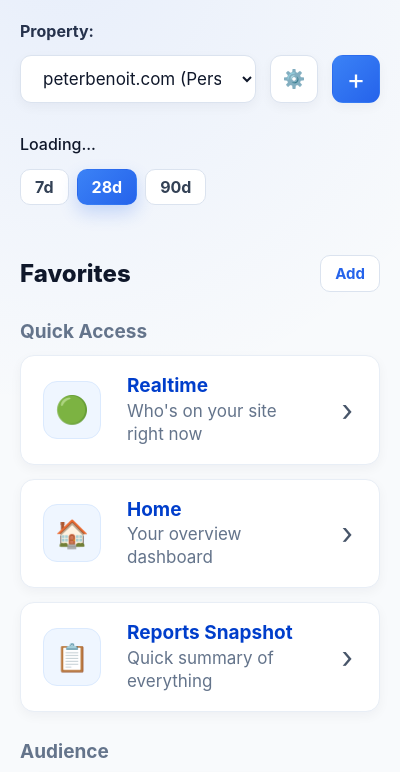
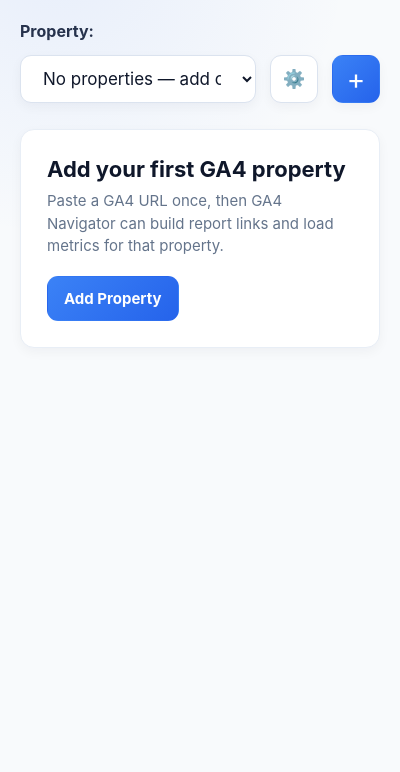
Before and after one commit to peterbenoit/ga4-navigator, a browser extension: page popup.html in a window 400 px wide. Shown: the part 53-825 px from the top of the page. Drawn offline with Linux system fonts and the light colour scheme.

Commit message:
Add storage migration and onboarding state

```diff
--- a/popup.css
+++ b/popup.css
@@ -189,6 +189,35 @@ textarea {
   grid-template-columns: repeat(5, minmax(0, 1fr));
   gap: 16px;
   margin-bottom: 32px;
+}
+
+.empty-state {
+  display: none;
+  max-width: 520px;
+  background: var(--panel);
+  border: 1px solid var(--line-soft);
+  border-radius: var(--radius);
+  box-shadow: var(--shadow-sm);
+  margin: 18px 0 30px;
+  padding: 26px;
+}
+
+.empty-state h2 {
+  margin-bottom: 8px;
+}
+
+.empty-state p {
+  color: var(--muted);
+  font-size: 15px;
+  line-height: 1.5;
+  margin-bottom: 18px;
+}
+
+.empty-state .btn-primary {
+  display: inline-flex;
+  align-items: center;
+  justify-content: center;
+  width: auto;
 }
 
 .metric-card {
--- a/popup.html
+++ b/popup.html
@@ -23,6 +23,11 @@
     </div>
 
     <div id="dashboard-grid" class="dashboard-grid"></div>
+    <div id="empty-state" class="empty-state">
+      <h2>Add your first GA4 property</h2>
+      <p>Paste a GA4 URL once, then GA4 Navigator can build report links and load metrics for that property.</p>
+      <button class="btn-primary" id="btn-empty-add">Add Property</button>
+    </div>
 
     <div id="shortcut-list"></div>
     <div id="recent-list"></div>
--- a/popup.js
+++ b/popup.js
@@ -30,16 +30,89 @@ let metricsRequestSequence = 0;
 
 // --- Storage ---
 
-function getProperties()    { return JSON.parse(localStorage.getItem("ga4_properties") || "[]"); }
-function saveProperties(p)  { localStorage.setItem("ga4_properties", JSON.stringify(p)); }
-function getSelectedIndex() { return parseInt(localStorage.getItem("ga4_selected") || "0"); }
-function saveSelectedIndex(i) { localStorage.setItem("ga4_selected", String(i)); }
-function getDateRange()     { return localStorage.getItem("ga4_date_range") || "last28days"; }
-function saveDateRange(r)   { localStorage.setItem("ga4_date_range", r); }
-function getShortcuts()     { return JSON.parse(localStorage.getItem("ga4_shortcuts") || "[]"); }
-function saveShortcuts(s)   { localStorage.setItem("ga4_shortcuts", JSON.stringify(s)); }
-function getRecentReports() { return JSON.parse(localStorage.getItem("ga4_recent_reports") || "[]"); }
-function saveRecentReports(r) { localStorage.setItem("ga4_recent_reports", JSON.stringify(r)); }
+const STORAGE_DEFAULTS = {
+  ga4_properties: [],
+  ga4_selected: 0,
+  ga4_date_range: "last28days",
+  ga4_shortcuts: [],
+  ga4_recent_reports: [],
+  ga4_storage_migrated: false
+};
+
+const STORAGE_KEYS = Object.keys(STORAGE_DEFAULTS);
+let storageState = { ...STORAGE_DEFAULTS };
+
+function hasChromeStorage() {
+  return typeof chrome !== "undefined" && chrome.storage?.local;
+}
+
+function parseLegacyJson(key, fallback) {
+  try {
+    return JSON.parse(localStorage.getItem(key) || JSON.stringify(fallback));
+  } catch {
+    return fallback;
+  }
+}
+
+function getLegacyStorageState() {
+  return {
+    ga4_properties: parseLegacyJson("ga4_properties", []),
+    ga4_selected: parseInt(localStorage.getItem("ga4_selected") || "0"),
+    ga4_date_range: localStorage.getItem("ga4_date_range") || "last28days",
+    ga4_shortcuts: parseLegacyJson("ga4_shortcuts", []),
+    ga4_recent_reports: parseLegacyJson("ga4_recent_reports", [])
+  };
+}
+
+function getChromeStorage(keys) {
+  return new Promise(resolve => {
+    chrome.storage.local.get(keys, result => resolve(result || {}));
+  });
+}
+
+function setChromeStorage(values) {
+  return new Promise(resolve => {
+    chrome.storage.local.set(values, resolve);
+  });
+}
+
+async function initStorage() {
+  if (!hasChromeStorage()) {
+    storageState = { ...STORAGE_DEFAULTS, ...getLegacyStorageState(), ga4_storage_migrated: true };
+    return;
+  }
+
+  const stored = await getChromeStorage(STORAGE_KEYS);
+  if (!stored.ga4_storage_migrated) {
+    const legacy = getLegacyStorageState();
+    storageState = { ...STORAGE_DEFAULTS, ...legacy, ...stored, ga4_storage_migrated: true };
+    await setChromeStorage(storageState);
+    return;
+  }
+
+  storageState = { ...STORAGE_DEFAULTS, ...stored };
+}
+
+async function saveStorageValue(key, value) {
+  storageState[key] = value;
+  if (hasChromeStorage()) {
+    await setChromeStorage({ [key]: value });
+    return;
+  }
+
+  localStorage.setItem(key, typeof value === "string" ? value : JSON.stringify(value));
+}
+
+function getProperties()    { return storageState.ga4_properties; }
+function saveProperties(p)  { return saveStorageValue("ga4_properties", p); }
+function getSelectedIndex() { return Number.parseInt(storageState.ga4_selected || "0"); }
+function saveSelectedIndex(i) { return saveStorageValue("ga4_selected", i); }
+function getDateRange()     { return storageState.ga4_date_range || "last28days"; }
+function saveDateRange(r)   { return saveStorageValue("ga4_date_range", r); }
+function getShortcuts()     { return storageState.ga4_shortcuts; }
+function saveShortcuts(s)   { return saveStorageValue("ga4_shortcuts", s); }
+function getRecentReports() { return storageState.ga4_recent_reports; }
+function saveRecentReports(r) { return saveStorageValue("ga4_recent_reports", r); }
 
 function buildHref(propertyId, path, dateRange) {
   return GA4ShortcutUtils.buildGa4Href(propertyId, path, dateRange);
@@ -437,6 +510,15 @@ function showView(name) {
   });
 }
 
+function setMainEmptyState(isEmpty) {
+  document.querySelector(".controls-row").style.display = isEmpty ? "none" : "flex";
+  document.getElementById("dashboard-grid").style.display = isEmpty ? "none" : "grid";
+  document.getElementById("shortcut-list").style.display = isEmpty ? "none" : "block";
+  document.getElementById("recent-list").style.display = isEmpty ? "none" : "block";
+  document.getElementById("report-list").style.display = isEmpty ? "none" : "block";
+  document.getElementById("empty-state").style.display = isEmpty ? "block" : "none";
+}
+
 function showMain() {
   showView("main-view");
   const properties = getProperties();
@@ -448,12 +530,12 @@ function showMain() {
 
   if (properties.length === 0) {
     select.appendChild(Object.assign(document.createElement("option"), { textContent: "No properties — add one" }));
+    setMainEmptyState(true);
     updateLinks("");
-    renderShortcuts();
-    renderRecentReports();
     document.getElementById("metrics-bar").textContent = "";
     clearDashboard();
   } else {
+    setMainEmptyState(false);
     properties.forEach((p, i) => {
       const opt = document.createElement("option");
       opt.value = i;
@@ -763,7 +845,7 @@ function exportProperties() {
   });
 }
 
-function importProperties() {
+async function importProperties() {
   const input = document.getElementById("import-input");
   const error = document.getElementById("import-error");
   error.textContent = "";
@@ -799,9 +881,9 @@ function importProperties() {
     return;
   }
 
-  saveProperties(properties);
-  saveShortcuts(shortcuts);
-  saveSelectedIndex(0);
+  await saveProperties(properties);
+  await saveShortcuts(shortcuts);
+  await saveSelectedIndex(0);
   input.value = "";
   document.getElementById("import-row").style.display = "none";
   renderManageList();
@@ -810,21 +892,18 @@ function importProperties() {
 
 // --- Init ---
 
-document.addEventListener("DOMContentLoaded", () => {
-  if (getProperties().length === 0) {
-    saveProperties([{ label: "peterbenoit.com (Personal)", id: "a356198589p490540007" }]);
-    saveSelectedIndex(0);
-  }
-
+document.addEventListener("DOMContentLoaded", async () => {
+  await initStorage();
   renderReports();
   showMain();
 
   document.getElementById("btn-add").onclick      = showAdd;
+  document.getElementById("btn-empty-add").onclick = showAdd;
   document.getElementById("btn-manage").onclick   = showManage;
   document.getElementById("btn-cancel").onclick   = showMain;
   document.getElementById("btn-manage-done").onclick = showMain;
 
-  document.getElementById("btn-save").onclick = () => {
+  document.getElementById("btn-save").onclick = async () => {
     const name  = document.getElementById("prop-name").value.trim();
     const rawId = document.getElementById("prop-id").value.trim();
     const error = document.getElementById("add-error");
@@ -837,8 +916,8 @@ document.addEventListener("DOMContentLoaded", () => {
     }
     const props = getProperties();
     props.push({ label: name, id });
-    saveProperties(props);
-    saveSelectedIndex(props.length - 1);
+    await saveProperties(props);
+    await saveSelectedIndex(props.length - 1);
     showMain();
   };
 
```
Also changed, not shown: popup-storage.test.js (added, +94 -0 lines).
